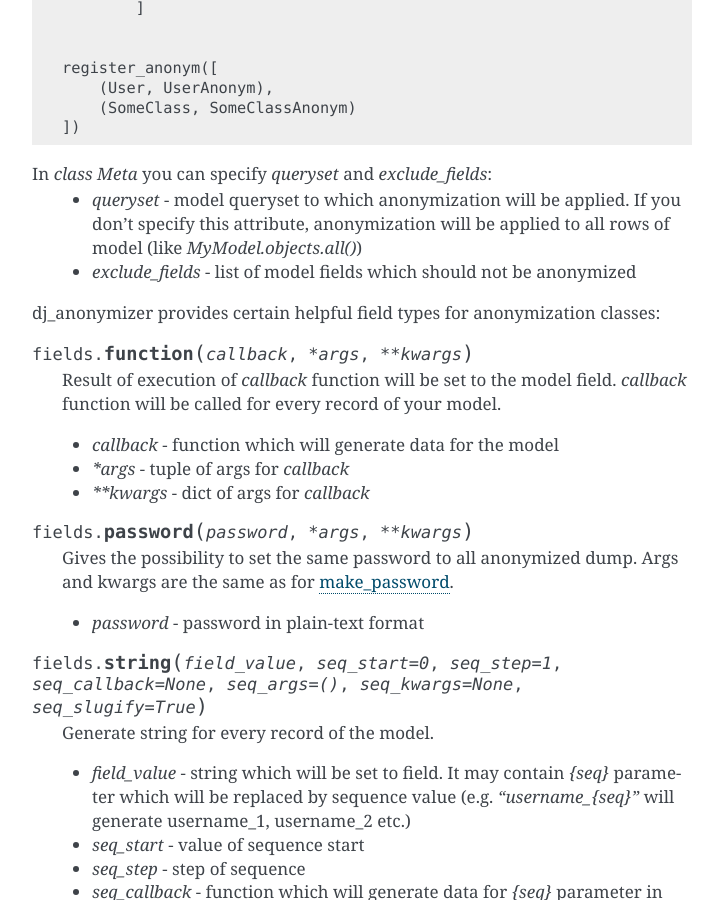
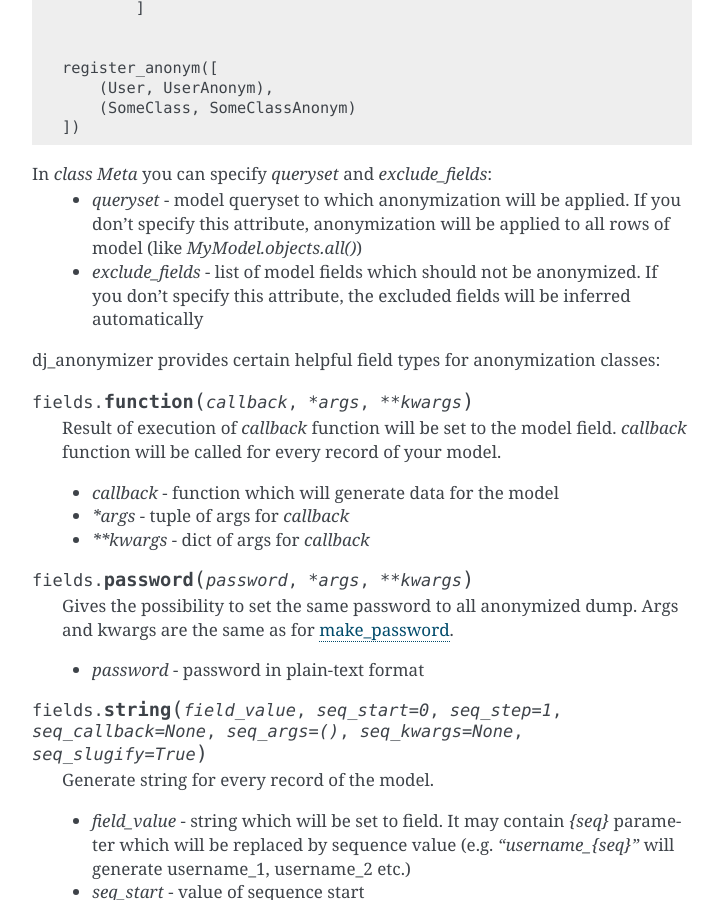
Before and after one commit to preply/dj_anonymizer, a Sphinx documentation site: the page built from docs/usage.rst, in a window 1280 px wide and 900 px high, scrolled down 1697 px. Shown: the whole window, without its empty margins (388-1111 px from the left). Built offline with Sphinx 7.4.7, drawn with Linux system fonts in a browser that asks for light colours.

Commit message:
Changelog and usage notes

```diff
--- a/docs/changelog.rst
+++ b/docs/changelog.rst
@@ -4,6 +4,7 @@ Unreleased
 ----------
 
 * Feature: possibility to truncate register_clean tables (`#41 <https://github.com/preply/dj_anonymizer/pull/41>`__)
+* Feature: infer exclude_fields when property is not set (`#45 <https://github.com/preply/dj_anonymizer/pull/45>`__)
 
 Breaking:
 
--- a/docs/usage.rst
+++ b/docs/usage.rst
@@ -82,7 +82,7 @@ Example::
 
 In `class Meta` you can specify `queryset` and `exclude_fields`:
  * `queryset` - model queryset to which anonymization will be applied. If you don't specify this attribute, anonymization will be applied to all rows of model (like `MyModel.objects.all()`)
- * `exclude_fields` - list of model fields which should not be anonymized
+ * `exclude_fields` - list of model fields which should not be anonymized. If you don't specify this attribute, the excluded fields will be inferred automatically
 
 dj_anonymizer provides certain helpful field types for anonymization classes:
 
```
